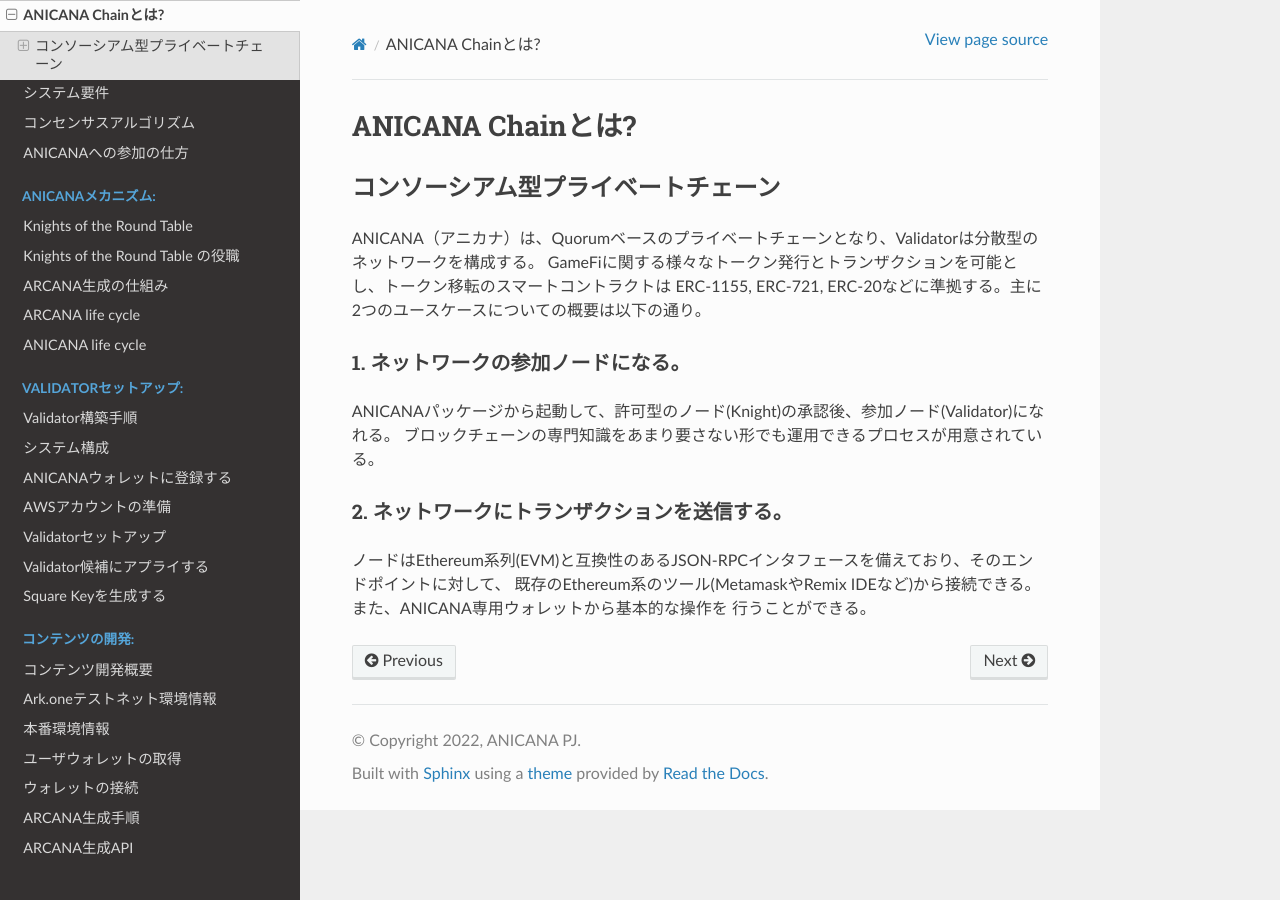
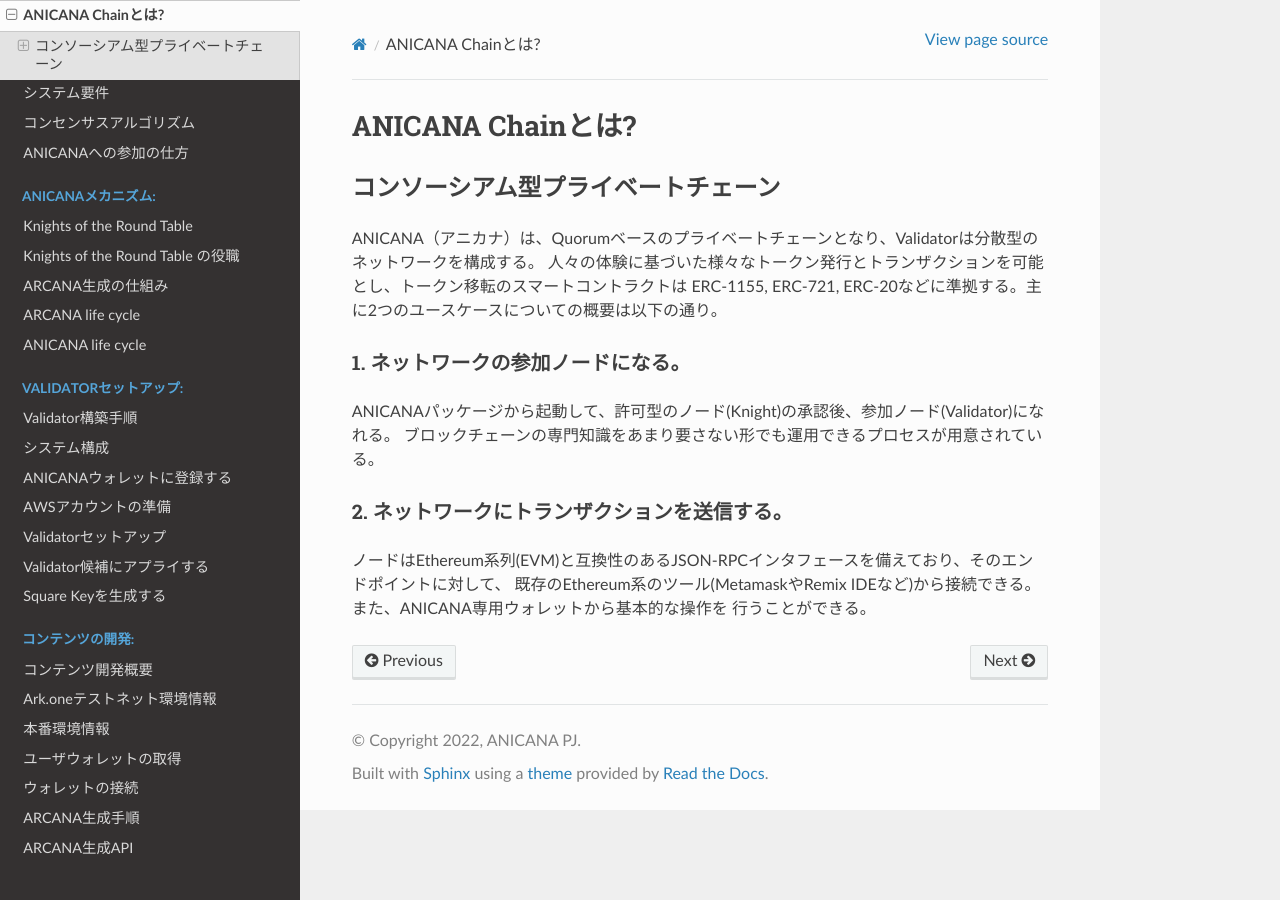
Before and after one commit to Orange-Code-Project/anicana-docs, a Sphinx documentation site: the page built from source/overview/what-is-anicana-chain.rst, in a window 1280 px wide. Built offline with Sphinx 7.4.7 and the Read the Docs theme 2.0.0, drawn with Linux system fonts in a browser that asks for light colours.

Commit message:
Modify wording

```diff
--- a/source/overview/what-is-anicana-chain.rst
+++ b/source/overview/what-is-anicana-chain.rst
@@ -8,7 +8,7 @@
 
 
 ANICANA（アニカナ）は、Quorumベースのプライベートチェーンとなり、Validatorは分散型のネットワークを構成する。
-GameFiに関する様々なトークン発行とトランザクションを可能とし、トークン移転のスマートコントラクトは
+人々の体験に基づいた様々なトークン発行とトランザクションを可能とし、トークン移転のスマートコントラクトは
 ERC-1155, ERC-721, ERC-20などに準拠する。主に2つのユースケースについての概要は以下の通り。
 
 
```
